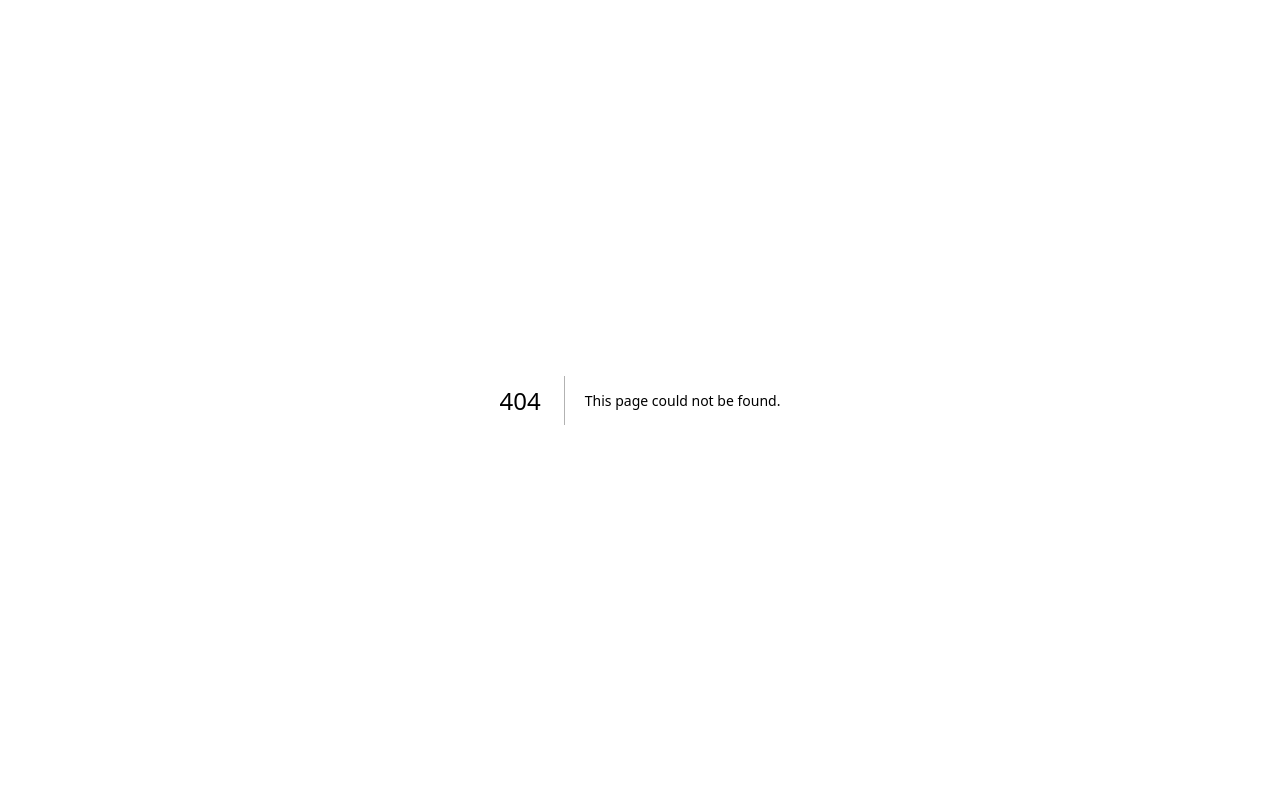
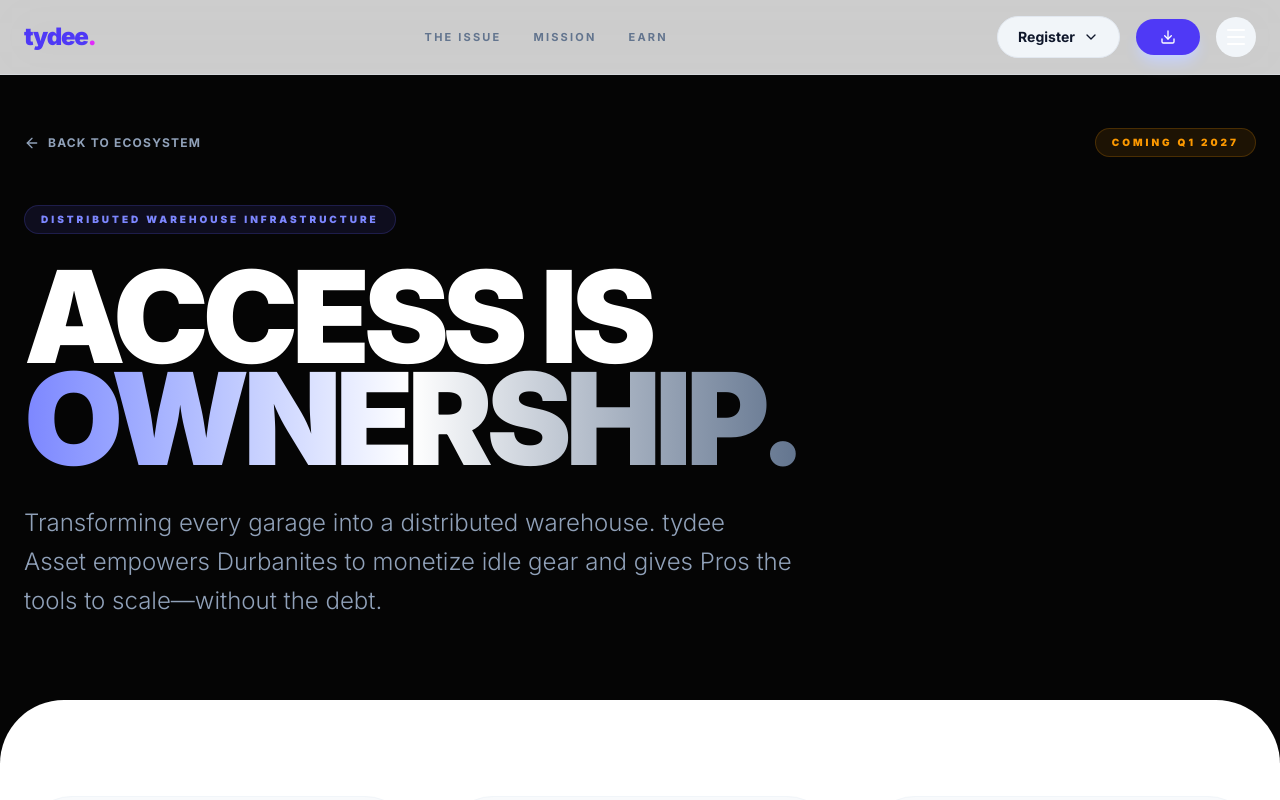
Before and after one commit to SpearmanTech/tydee-website, a Next.js app: page /equipment-hub in a window 1280 px wide. Before the commit this address had no page. Shown: the top 800 px of the page. Built offline with nearby package versions, Linux system fonts and the light colour scheme.

Commit message:
feat: implement equipment-hub with circular economy logic and fixed app routing

```diff
--- a/components/sections/proPath.tsx
+++ b/components/sections/proPath.tsx
@@ -53,7 +53,7 @@ export default function ProPath() {
 
     if (id === "equipment-rentals") {
       // This will now work in the app directory
-      router.push("@/pages/equipment-rentals");
+      router.push("/equipment-hub")
       return;
     }
 
--- a/src/app/equipment-rentals/page.tsx
+++ b/src/app/equipment-hub/page.tsx
@@ -1,22 +1,33 @@
 "use client";
-import { motion, useScroll, useTransform } from "framer-motion";
+import { motion } from "framer-motion";
 import { useRef } from "react";
 import {
   Hammer, Truck, ShieldCheck, LineChart,
-  MapPin, Zap, Layers, ChevronRight, Video
+  MapPin, Zap, Layers, Video, ArrowLeft
 } from "lucide-react";
+import Link from "next/link";
 import Navbar from "@/../components/shared/Navbar";
 import Footer from "@/../components/shared/Footer";
 
-export default function EquipmentRentalsPage() {
+export default function EquipmentHubPage() {
   const containerRef = useRef(null);
 
   return (
     <main className="bg-[#050505] text-white min-h-screen selection:bg-indigo-500">
       <Navbar />
 
+      {/* Navigation & Status */}
+      <div className="pt-32 px-6 max-w-7xl mx-auto flex justify-between items-center">
+        <Link href="/" className="flex items-center gap-2 text-slate-400 hover:text-indigo-600 transition-colors font-bold text-xs uppercase tracking-widest">
+          <ArrowLeft size={16} /> Back to Ecosystem
+        </Link>
+        <span className="bg-amber-500/10 text-amber-500 border border-amber-500/20 px-4 py-1.5 rounded-full text-[10px] font-black uppercase tracking-[0.3em] animate-pulse">
+          Coming Q1 2027
+        </span>
+      </div>
+
       {/* 1. HERO: THE VISION */}
-      <section className="pt-40 pb-20 px-6 relative overflow-hidden">
+      <section className="pt-12 pb-20 px-6 relative overflow-hidden">
         <div className="max-w-7xl mx-auto relative z-10">
           <motion.div
             initial={{ opacity: 0, y: 30 }}
@@ -24,7 +35,7 @@ export default function EquipmentRentalsPage() {
             transition={{ duration: 0.8 }}
           >
             <span className="bg-indigo-500/10 text-indigo-400 border border-indigo-500/20 px-4 py-1.5 rounded-full text-[10px] font-black uppercase tracking-[0.3em] mb-8 inline-block">
-              Coming Soon: Q1 2027
+              Distributed Warehouse Infrastructure
             </span>
             <h1 className="text-7xl md:text-9xl font-black tracking-tighter leading-[0.8] mb-8">
               ACCESS IS <br />
@@ -35,11 +46,10 @@ export default function EquipmentRentalsPage() {
             </p>
           </motion.div>
         </div>
-        {/* Background Ambient Glow */}
         <div className="absolute top-0 right-0 w-[500px] h-[500px] bg-indigo-600/10 blur-[150px] -z-10" />
       </section>
 
-      {/* 2. THE THREE-WAY ECONOMY (The Ecosystem) */}
+      {/* 2. THE THREE-WAY ECONOMY */}
       <section className="py-24 px-6 bg-white text-slate-900 rounded-[4rem]">
         <div className="max-w-7xl mx-auto">
           <div className="grid lg:grid-cols-3 gap-8">
@@ -65,7 +75,7 @@ export default function EquipmentRentalsPage() {
         </div>
       </section>
 
-      {/* 3. MARKET INTELLIGENCE: DEMAND MAP 2.0 */}
+      {/* 3. MARKET INTELLIGENCE */}
       <section className="py-32 px-6">
         <div className="max-w-7xl mx-auto grid lg:grid-cols-2 gap-20 items-center">
           <div>
@@ -104,22 +114,22 @@ export default function EquipmentRentalsPage() {
         </div>
       </section>
 
-      {/* 4. THE TYDEE SHIELD (Trust Layer) */}
+      {/* 4. THE TYDEE SHIELD */}
       <section className="py-32 px-6 bg-indigo-600 rounded-[4rem]">
         <div className="max-w-7xl mx-auto text-center">
           <h2 className="text-5xl md:text-7xl font-black mb-16 tracking-tighter">The Tydee Shield.</h2>
           <div className="grid md:grid-cols-3 gap-12">
-            <div className="flex flex-col items-center">
+            <div className="flex flex-col items-center text-white">
               <div className="bg-white/10 p-6 rounded-full mb-6"><Video size={40}/></div>
               <h4 className="text-2xl font-bold mb-4">AI Chain of Custody</h4>
               <p className="text-indigo-100 font-light text-sm">Mandatory video handoffs with AI-assisted damage detection.</p>
             </div>
-            <div className="flex flex-col items-center">
+            <div className="flex flex-col items-center text-white">
               <div className="bg-white/10 p-6 rounded-full mb-6"><ShieldCheck size={40}/></div>
               <h4 className="text-2xl font-bold mb-4">Micro-Insurance</h4>
               <p className="text-indigo-100 font-light text-sm">5% Protection Fee baked into every job covers accidental damage.</p>
             </div>
-            <div className="flex flex-col items-center">
+            <div className="flex flex-col items-center text-white">
               <div className="bg-white/10 p-6 rounded-full mb-6"><Zap size={40}/></div>
               <h4 className="text-2xl font-bold mb-4">Biometric Staking</h4>
               <p className="text-indigo-100 font-light text-sm">High-value gear requires biometric verification & Trust Score 4.5+.</p>
--- a/src/app/layout.tsx
+++ b/src/app/layout.tsx
@@ -5,7 +5,7 @@ import "./globals.css";
 const inter = Inter({ subsets: ["latin"] });
 
 export const metadata: Metadata = {
-  title: "Tydee | Services on Demand",
+  title: "Tydee",
   description: "Durban's premium on-demand service platform.",
 };
 
```
